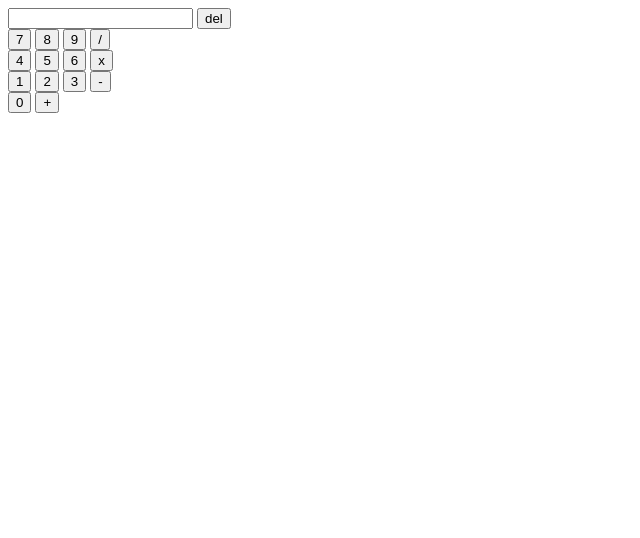
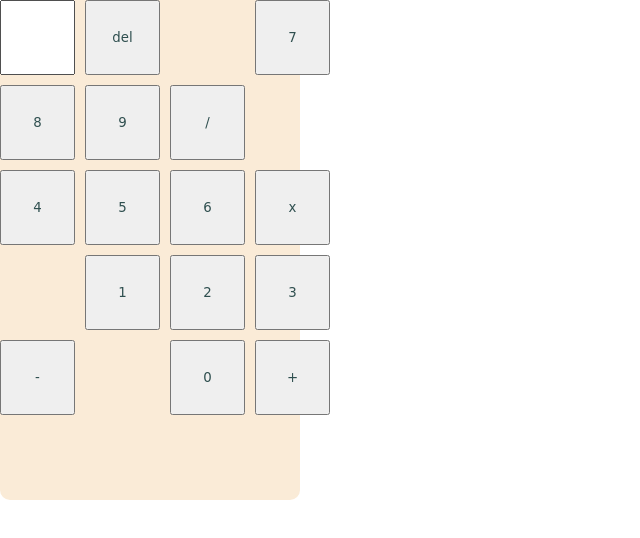
Before and after one commit to vladi2998/Calculator-JS, a plain HTML site: page index.html in a window 1280 px wide. Shown: the whole page, without its empty margins (0-640 px from the left). Drawn offline with Linux system fonts and the light colour scheme.

Commit message:
Ya la estrutura y el CSS estan avanzados, aun la calculadora no es presentable

```diff
--- a/estructura.html
+++ b/index.html
@@ -1,10 +1,11 @@
 <html>
     <head>
-
+        <title>Calculadora</title>
+        <link href="styles.css" rel="stylesheet"/>
     </head>
     <body>
-        <div>
-            <form>
+        <div class="container">
+            <div class="calculadora">
                 <input type='textfield' autocomplete="off" readonly>
                 <input type='button' value="del">
                 <br>
@@ -30,7 +31,7 @@
                 <input type='button' value="0">
                 <input type='button' value="+">
                 <br>
-            </form>
+            </div>
         </div>
     </body>
 </html>
--- /dev/null
+++ b/styles.css
@@ -0,0 +1,31 @@
+* {
+    font-family: 'Hubballi', cursive;
+    color: darkslategray;
+}
+
+body {
+    margin: 0;
+}
+
+.container {
+    height: 500px;
+    width: 300px;
+    background-color: antiquewhite;
+    border-radius: 10px;
+    content: center;
+    align-items: center;
+}
+
+.calculadora{
+    display: grid;
+    grid-template-columns: repeat(4, 75px);
+    grid-template-rows: repeat(5, 75px);
+    grid-gap: 10px;
+}
+
+.button {
+    cursor: pointer;
+    margin: 2px;
+    padding: 0;
+    border-radius: 10%;
+}
```
Also changed, not shown: estilos.css (deleted).
